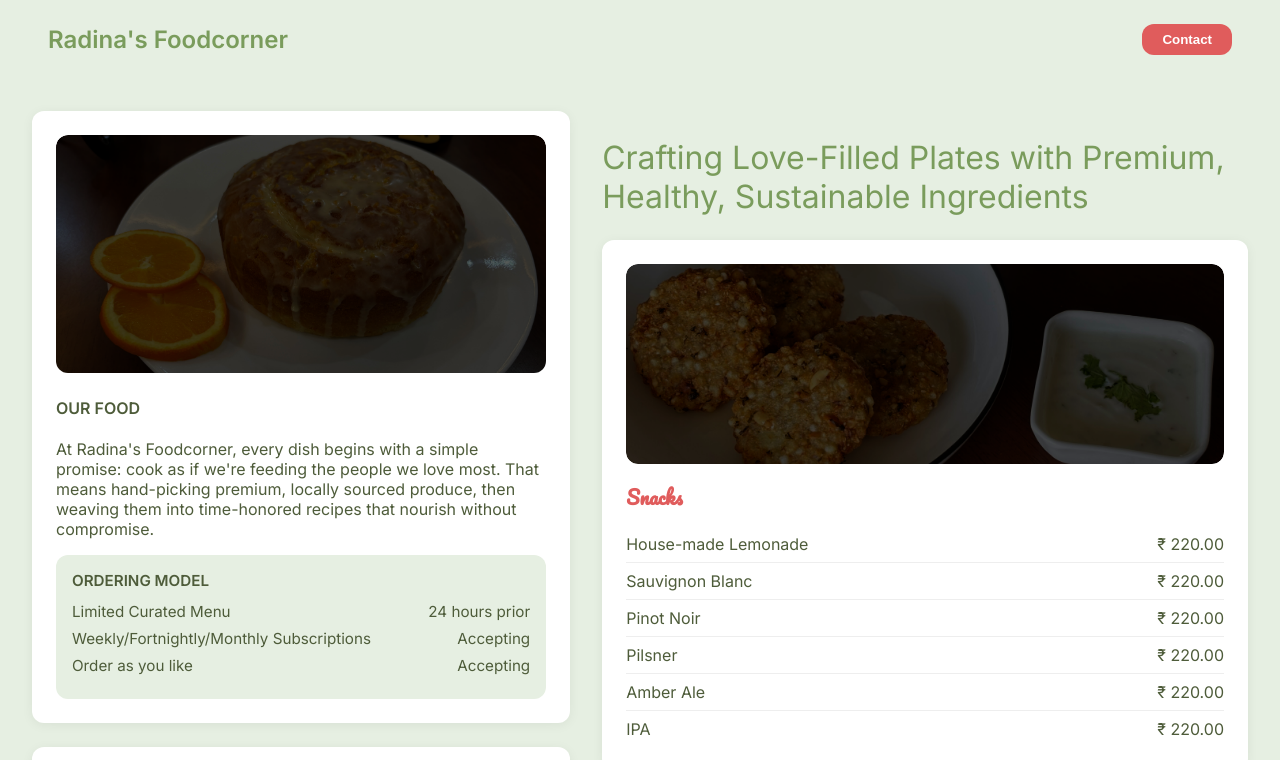
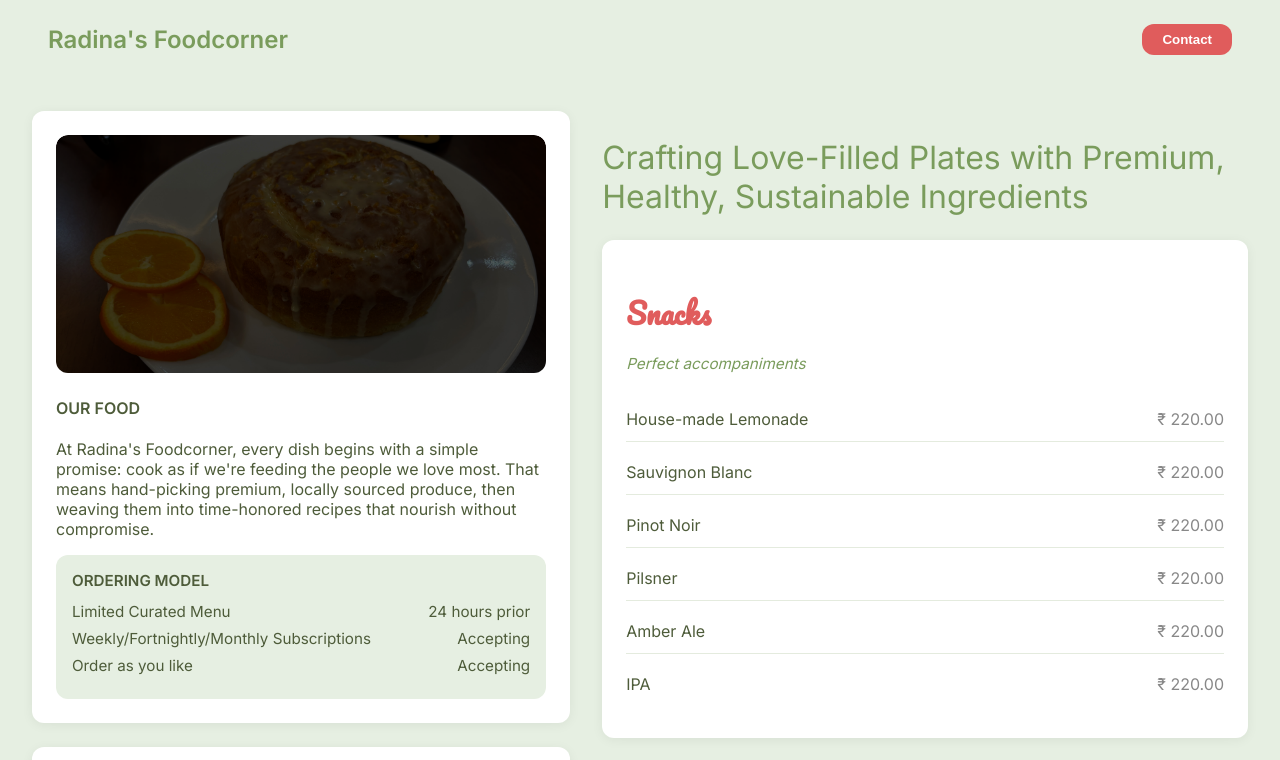
Before and after one commit to priyaaank/radinasfoodcorner, a React (Create React App) app: page / in a window 1280 px wide. Shown: the top 760 px of the page. Built offline with nearby package versions, Linux system fonts and the light colour scheme; grey boxes are pictures that could not be loaded.

Commit message:
Made cosmetic changes to the menu section

```diff
--- a/src/App.css
+++ b/src/App.css
@@ -81,8 +81,8 @@
   .menu-section h2 {
     color: var(--button-red);
     font-family: 'Pacifico', cursive;
-    font-size: 1.2rem;
-    margin-bottom: 12px;
+    font-size: 1.8rem;
+    margin-bottom: 16px;
   }
 
   .menu-list {
@@ -94,12 +94,23 @@
   .menu-list li {
     display: flex;
     justify-content: space-between;
-    padding: 8px 0;
-    border-bottom: 1px solid #eee;
+    padding: 12px 0;
+    margin: 8px 0;
+    border-bottom: 1px solid rgba(122, 156, 92, 0.2);
   }
 
   .menu-list li:last-child {
     border-bottom: none;
+  }
+
+  .menu-list li span:first-child {
+    color: var(--text-main);
+    font-weight: 500;
+  }
+
+  .menu-list li span:last-child {
+    color: #888888;
+    font-weight: 400;
   }
 
   .review {
@@ -195,7 +206,7 @@
   .menu-description {
     color: var(--text-light);
     font-size: 0.95rem;
-    margin: -8px 0 16px 0;
+    margin: 0 0 24px 0;
     font-style: italic;
   }
 
--- a/src/components/MenuSection.js
+++ b/src/components/MenuSection.js
@@ -1,16 +1,10 @@
 import React from "react";
-import AnimatedImage from "./AnimatedImage";
 
 export default function MenuSection({ category }) {
   return (
     <div className="card menu-section">
-      <AnimatedImage
-        src={category.image}
-        alt={category.displayName}
-        text={category.description}
-        className="menu-category-image"
-      />
       <h2>{category.displayName}</h2>
+      <p className="menu-description">{category.description}</p>
       <ul className="menu-list">
         {category.items.map((item, idx) => (
           <li key={idx}>
```
